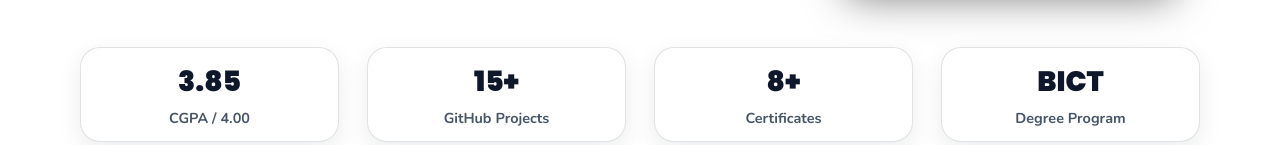
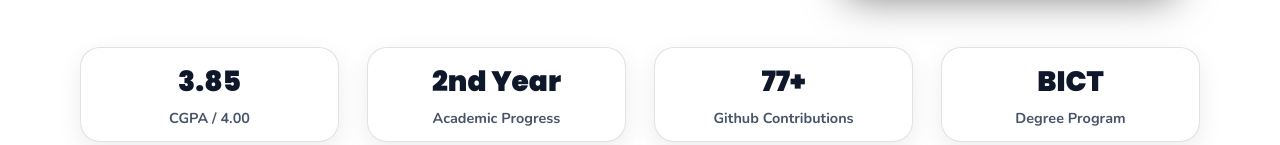
Before and after one commit to sangothayan-y/PortFolio-Design2, a plain HTML site: page index.html in a window 1280 px wide. Shown: the part 667-812 px from the top of the page. Drawn offline with nearby package versions, Linux system fonts and the light colour scheme.

Commit message:
Update statistics in portfolio to reflect current academic progress and GitHub contributions

```diff
--- a/index.html
+++ b/index.html
@@ -101,14 +101,14 @@
                 </div>
                 <div class="bgblue">
                     <div class="card">
-                        <span class="stat-value">15+</span>
-                        <span class="stat-label">GitHub Projects</span>
+                        <span class="stat-value">2nd Year</span>
+                        <span class="stat-label">Academic Progress</span>
                     </div>
                 </div>
                 <div class="bgblue">
                     <div class="card">
-                        <span class="stat-value">8+</span>
-                        <span class="stat-label">Certificates</span>
+                        <span class="stat-value">77+</span>
+                        <span class="stat-label">Github Contributions</span>
                     </div>
                 </div>
                 <div class="bgblue">
```
